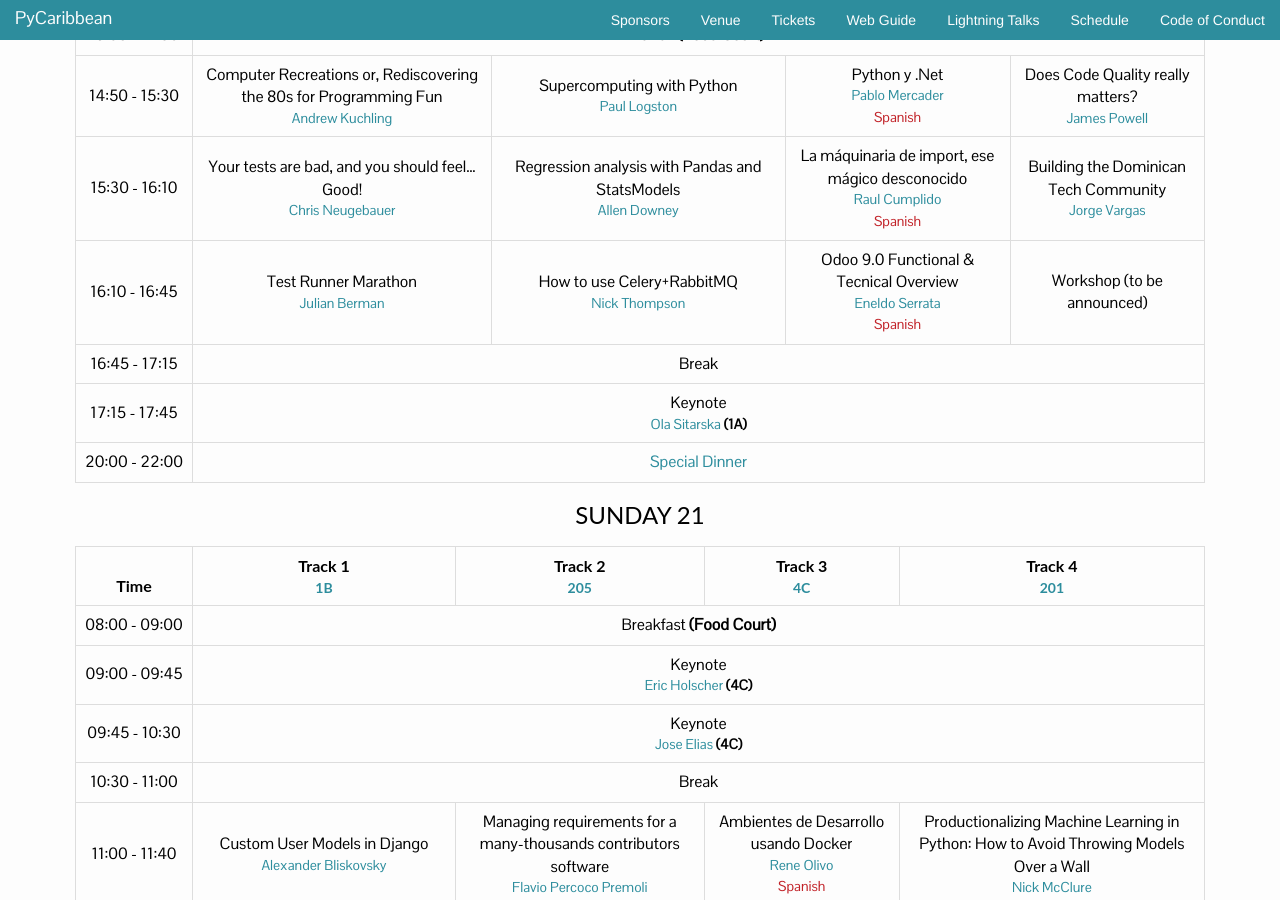
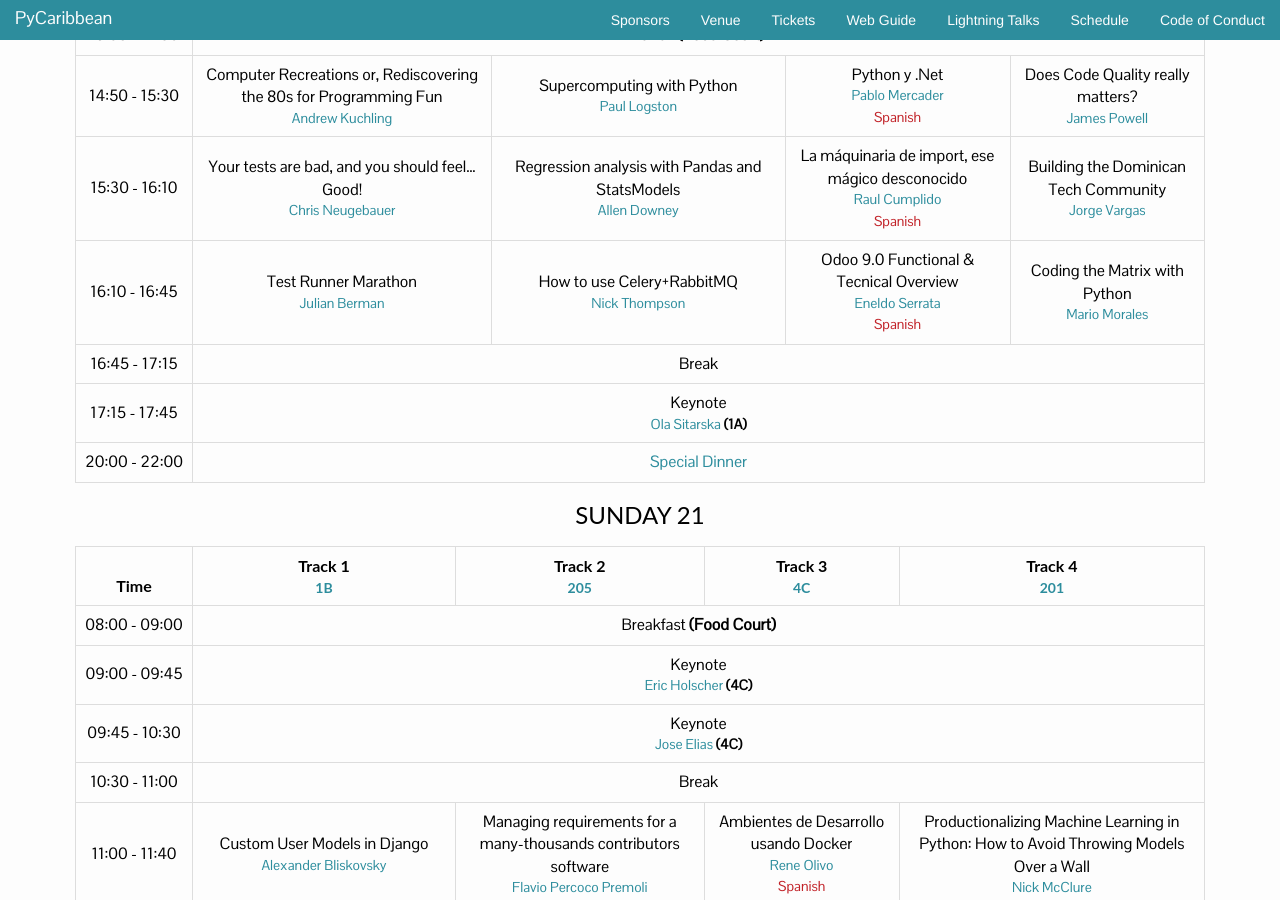
Before and after one commit to pycaribbean/pycaribbean.github.io, a Jekyll site: the page built from schedule.html, in a window 1280 px wide and 900 px high, scrolled down 3005 px. Built offline with Jekyll 4.4.1, drawn with Linux system fonts in a browser that asks for light colours; nearby versions of some CDN libraries; library files that are not in the unit come from our copies.

Commit message:
updated schedule with mario talk

```diff
--- a/schedule.html
+++ b/schedule.html
@@ -85,7 +85,7 @@
                 <td>Test Runner Marathon <span class="speaker">Julian	Berman</span></td>
                 <td>How to use Celery+RabbitMQ <span class="speaker">Nick Thompson</span></td>
                 <td> Odoo 9.0 Functional & Tecnical Overview  <span class="speaker">Eneldo Serrata</span> <span class="spanish">Spanish</span></td>
-                <td>Workshop (to be announced)</td>
+                <td>Coding the Matrix with Python  <span class="speaker">Mario Morales</span></td>
               </tr>
               <tr>
                 <td class="time">16:45 - 17:15</td>
```
